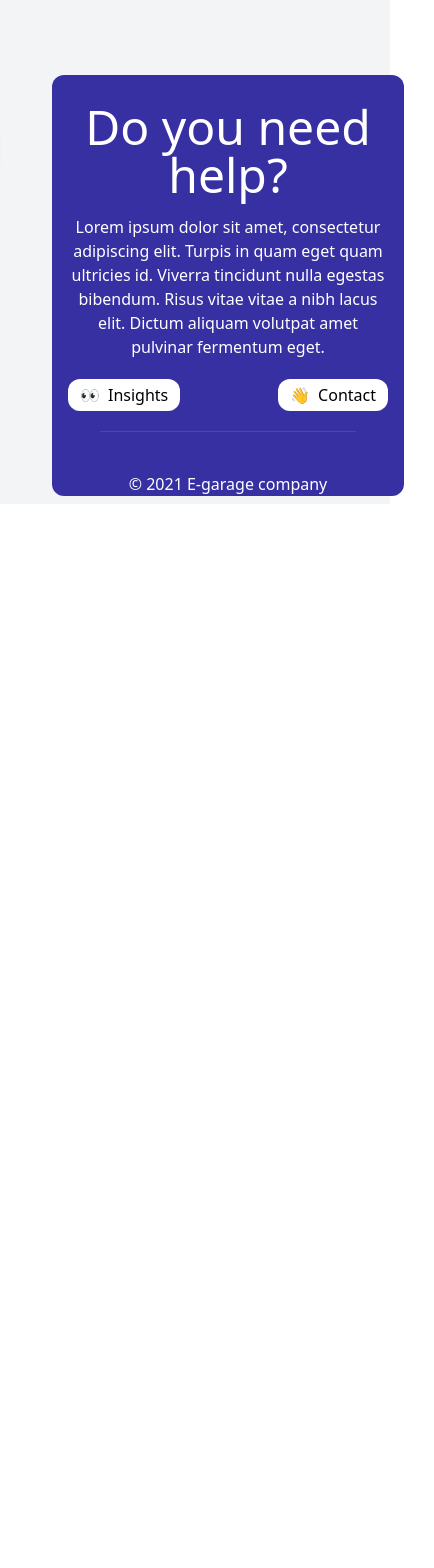
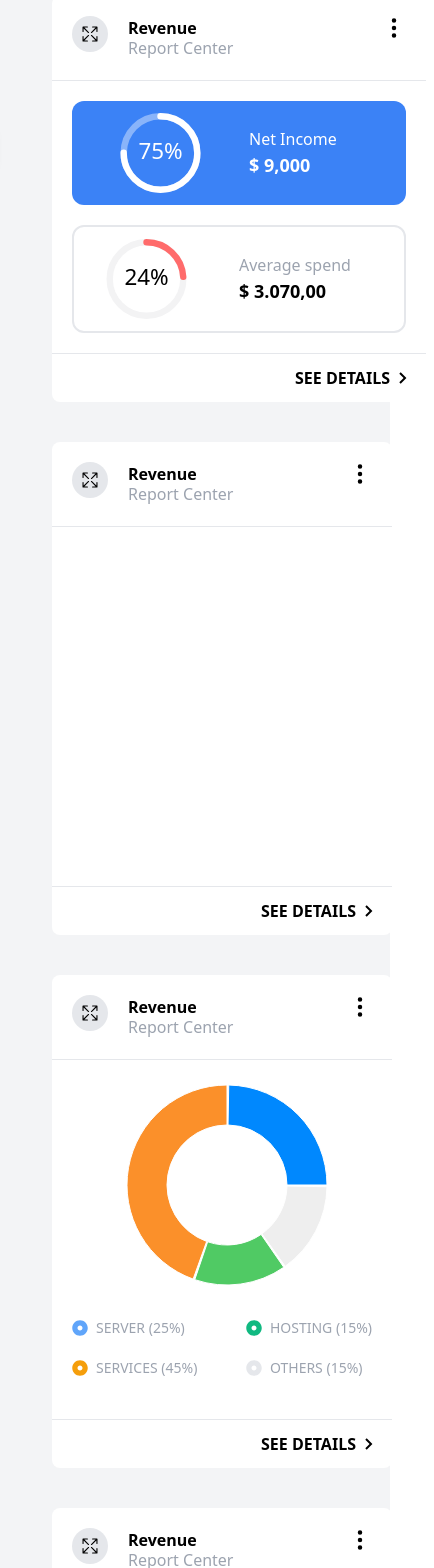
Before and after one commit to E-garage/frontend, a React (Create React App) app: page /raports in a window 390 px wide. Shown: the part 340-1908 px from the top of the page, 434 px wide, since content can reach past the window. Before the commit the page ends 844 px from the top, so only its background shows below. Built offline with nearby package versions, Linux system fonts and the light colour scheme.

Commit message:
feat(WIT-69): added raports (#8)
* feat(WIT-69): added raports

* feat(WIT-69): added charts

```diff
--- a/package.json
+++ b/package.json
@@ -11,12 +11,14 @@
     "daisyui": "^1.14.3",
     "formik": "^2.2.9",
     "react": "^17.0.2",
+    "react-circular-progressbar": "^2.0.4",
     "react-dom": "^17.0.2",
     "react-icons": "^4.3.1",
     "react-redux": "^7.2.5",
     "react-responsive": "^9.0.0-beta.4",
     "react-router-dom": "^5.3.0",
     "react-scripts": "4.0.3",
+    "recharts": "^2.1.6",
     "react-switch": "^6.0.0",
     "redux": "^4.1.1",
     "redux-logger": "^3.0.6",
--- a/src/App.jsx
+++ b/src/App.jsx
@@ -5,6 +5,7 @@ import Dashboard from "./pages/Dashboard";
 import Cars from './pages/Cars'
 import Account from "./pages/Account";
 import Layout from "./components/Layout";
+import Raports from './pages/Raports'
 import {
   BrowserRouter as Router,
   Switch,
@@ -19,6 +20,7 @@ const App = () => (
         {/* <Redirect exact from="/" to="/login" /> */}
         <Layout>
           <Route component={Dashboard} exact path="/" />
+          <Route component={Raports} path="/raports" />
           <Route component={Cars} path="/cars" />
           <Route component={Account} path="/account" />
         </Layout>
--- /dev/null
+++ b/src/components/RaportCard.jsx
@@ -0,0 +1,31 @@
+import { IoIosExpand } from "react-icons/io";
+import { BsThreeDotsVertical } from "react-icons/bs";
+import { BiChevronRight } from "react-icons/bi";
+
+const RaportCard = ({ children }) => (
+  <div className="w-340 bg-white rounded-lg shadow-raportCard mb-10">
+    <div className="flex justify-between items-start p-5 border-b border-1">
+      <div className="flex items-start">
+        <span className="bg-gray-200 p-2 rounded-full cursor-pointer">
+          <IoIosExpand className="text-xl" />
+        </span>
+        <div className="ml-5">
+          <h3 className="font-semibold">Revenue</h3>
+          <h4 className="text-gray-400 -mt-1">Report Center</h4>
+        </div>
+      </div>
+      <BsThreeDotsVertical className="text-2xl cursor-pointer" />
+    </div>
+    <div className="p-5 border-b border-1 h-360">
+      {children}
+    </div>
+    <div className="p-3 overflow-hidden">
+      <div className="flex items-center float-right cursor-pointer">
+        <p className="uppercase font-semibold">see details</p>
+        <BiChevronRight className="text-2xl" />
+      </div>
+    </div>
+  </div>
+);
+
+export default RaportCard;
--- /dev/null
+++ b/src/pages/Raports.jsx
@@ -0,0 +1,186 @@
+import RaportCard from "../components/RaportCard";
+import { IoIosExpand } from "react-icons/io";
+import { BsThreeDotsVertical } from "react-icons/bs";
+import { BiChevronRight } from "react-icons/bi";
+import { FaDotCircle } from "react-icons/fa";
+import {
+  PieChart,
+  Pie,
+  Cell,
+  LineChart,
+  Line,
+  XAxis,
+  YAxis,
+  CartesianGrid,
+  Tooltip,
+  ResponsiveContainer,
+} from "recharts";
+import { CircularProgressbar, buildStyles } from "react-circular-progressbar";
+import "react-circular-progressbar/dist/styles.css";
+
+const data = [
+  { name: "Server", value: 25 },
+  { name: "Services", value: 45 },
+  { name: "Hosting", value: 15 },
+  { name: "Others", value: 15 },
+];
+const COLORS = ["#0088FE", "#FB902A", "#50CA64", "#EEE"];
+
+const data2 = [
+  {
+    name: "Dec 19",
+    uv: 4000,
+    pv: 2400,
+    amt: 2400,
+  },
+  {
+    uv: 3000,
+    pv: 1398,
+    amt: 2210,
+  },
+  {
+    name: "Dec 25",
+    uv: 2000,
+    pv: 9800,
+    amt: 2290,
+  },
+];
+
+const Raports = () => (
+  <div className="mt-10 flex justify-between flex-wrap">
+    <div className="w-700 bg-white rounded-lg shadow-raportCard mb-10">
+      <div className="flex justify-between items-start p-5 border-b border-1">
+        <div className="flex items-start">
+          <span className="bg-gray-200 p-2 rounded-full cursor-pointer">
+            <IoIosExpand className="text-xl" />
+          </span>
+          <div className="ml-5">
+            <h3 className="font-semibold">Revenue</h3>
+            <h4 className="text-gray-400 -mt-1">Report Center</h4>
+          </div>
+        </div>
+        <BsThreeDotsVertical className="text-2xl cursor-pointer" />
+      </div>
+      <div className="lg:flex justify-between items-center lg:h-360 p-5 border-b border-1">
+        <div className="w-1/2 h-full">
+          <ResponsiveContainer width="100%" height="100%">
+            <LineChart width={500} height={300} data={data2}>
+              <CartesianGrid strokeDasharray="3 3" />
+              <XAxis dataKey="name" />
+              <YAxis axisLine={false} tickCount={3} />
+              <Tooltip />
+              <Line
+                type="monotone"
+                dataKey="pv"
+                stroke="#8884d8"
+                activeDot={{ r: 8 }}
+              />
+              <Line type="monotone" dataKey="uv" stroke="#82ca9d" />
+            </LineChart>
+          </ResponsiveContainer>
+        </div>
+        <div>
+          <div className="bg-blue-500 text-white flex items-center py-3 px-5 rounded-xl">
+            <CircularProgressbar
+              value={75}
+              maxValue={100}
+              text={`${75}%`}
+              styles={buildStyles({
+                textColor: "white",
+                pathColor: "white",
+                trailColor: "rgba(255, 255, 255, 0.4)",
+                textSize: "28px",
+              })}
+              className="w-20 h-20"
+            />
+            <div className="ml-5 w-full">
+              <h5 className="">Net Income</h5>
+              <p className="text-lg font-bold">$ 9,000</p>
+            </div>
+          </div>
+          <div className="flex items-center py-3 pr-5 rounded-xl mt-5 border-2">
+            <CircularProgressbar
+              value={24}
+              maxValue={100}
+              text={`${24}%`}
+              styles={buildStyles({
+                textColor: "black",
+                pathColor: "#FF6B6B",
+                trailColor: "#F3F3F4",
+                textSize: "28px",
+              })}
+              className="w-20 h-20"
+            />
+            <div className="ml-5 w-full">
+              <h5 className="text-gray-400">Average spend</h5>
+              <p className="text-lg font-bold">$ 3.070,00</p>
+            </div>
+          </div>
+        </div>
+      </div>
+      <div className="p-3 overflow-hidden">
+        <div className="flex items-center float-right cursor-pointer">
+          <p className="uppercase font-semibold">see details</p>
+          <BiChevronRight className="text-2xl" />
+        </div>
+      </div>
+    </div>
+    <RaportCard />
+    <RaportCard>
+      <PieChart width={260} height={210}>
+        <Pie
+          data={data}
+          cx={150}
+          cy={100}
+          innerRadius={60}
+          outerRadius={100}
+          fill="#8884d8"
+          paddingAngle={1}
+          dataKey="value"
+        >
+          {data.map((entry, index) => (
+            <Cell key={`cell-${index}`} fill={COLORS[index % COLORS.length]} />
+          ))}
+        </Pie>
+      </PieChart>
+      <div className="flex justify-between mt-7">
+        <div className="">
+          <div className="flex items-center">
+            <FaDotCircle className="text-blue-400" />
+            <p className="ml-2 uppercase text-gray-400 text-sm font-medium">
+              server (25%)
+            </p>
+          </div>
+          <div className="flex items-center mt-5">
+            <FaDotCircle className="text-yellow-500" />
+            <p className="ml-2 uppercase text-gray-400 text-sm font-medium">
+              services (45%)
+            </p>
+          </div>
+        </div>
+        <div className="align-right">
+          <div className="flex items-center">
+            <FaDotCircle className="text-green-500" />
+            <p className="ml-2 uppercase text-gray-400 text-sm font-medium">
+              hosting (15%)
+            </p>
+          </div>
+          <div className="flex items-center mt-5">
+            <FaDotCircle className="text-gray-200" />
+            <p className="ml-2 uppercase text-gray-400 text-sm font-medium">
+              others (15%)
+            </p>
+          </div>
+        </div>
+      </div>
+    </RaportCard>
+    <div className="w-full flex justify-between flex-wrap -mb-20">
+      <RaportCard />
+      <RaportCard />
+      <RaportCard />
+      <RaportCard />
+    </div>
+  </div>
+);
+
+export default Raports;
--- a/tailwind.config.js
+++ b/tailwind.config.js
@@ -11,11 +11,16 @@ module.exports = {
       },
       width: {
         "9/25": "45%",
+        "340": "340px",
         "450": "450px",
         "517": "517px",
+        "700": "700px",
       },
       minWidth: {
         loginPage: "580px",
+      },
+      height: {
+        360: "360px",
       },
       fontFamily: {
         poppins: ["Poppins"],
```
Also changed, not shown: src/images/revenue_circle.png (added), src/images/revenues.png (added).
